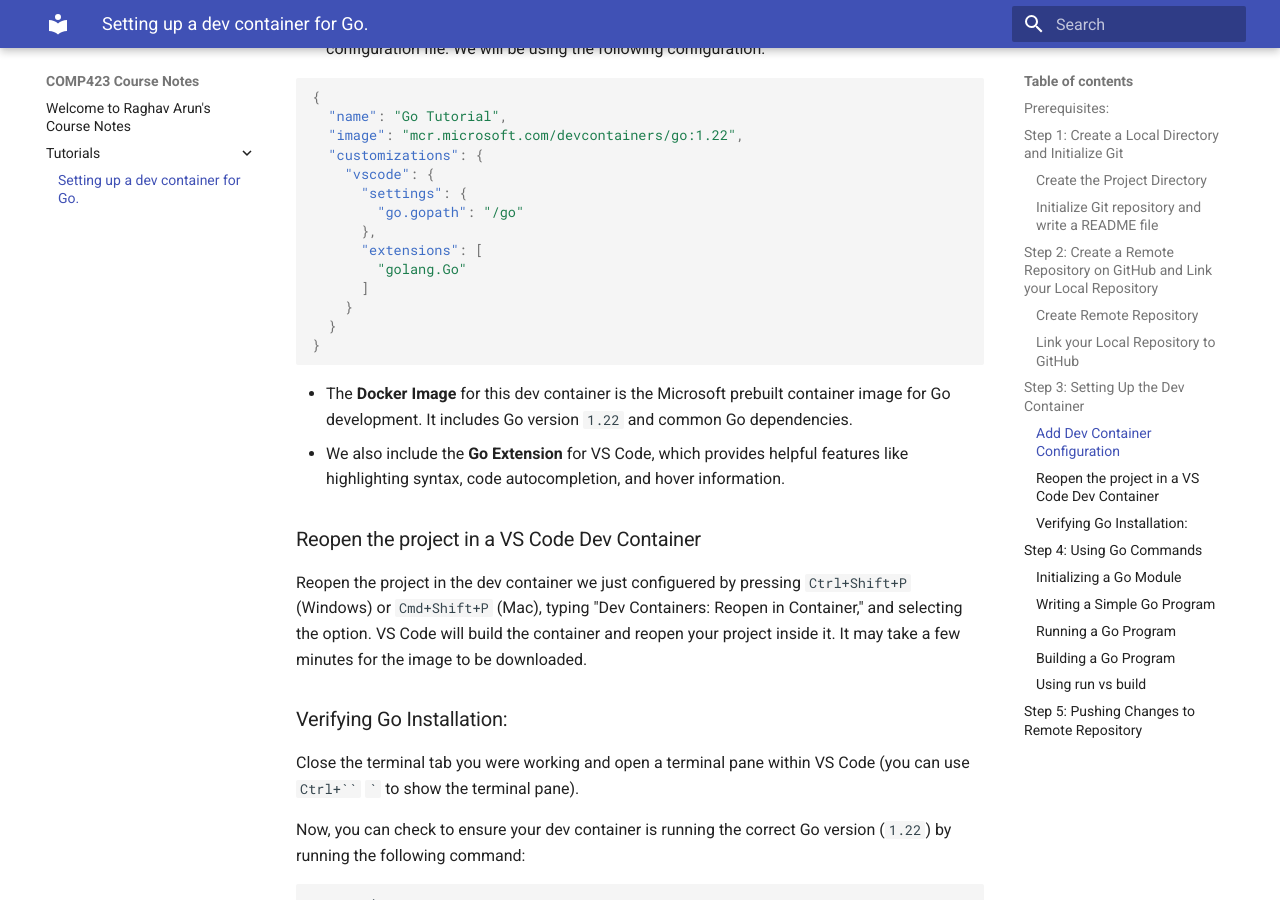
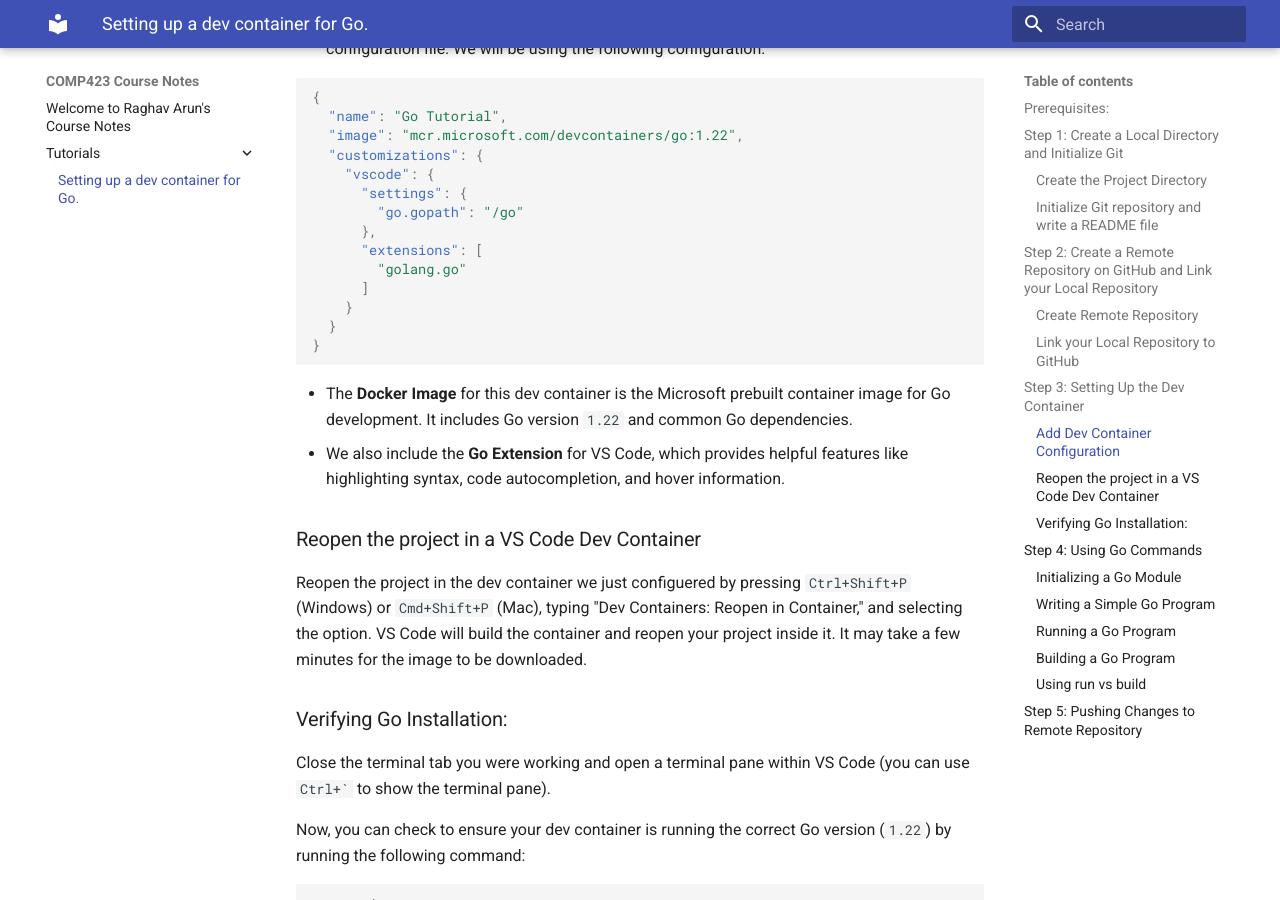
Before and after one commit to RaghavArun/comp423-course-notes, an MkDocs documentation site: the page built from docs/tutorials/go-setup.md, in a window 1280 px wide and 900 px high, scrolled down 2938 px. Built offline with MkDocs 1.6.1 and Material for MkDocs 9.7.7, drawn with Linux system fonts in a browser that asks for light colours.

Commit message:
small edits

````diff
--- a/docs/tutorials/go-setup.md
+++ b/docs/tutorials/go-setup.md
@@ -128,7 +128,7 @@
         "go.gopath": "/go"
       },
       "extensions": [
-        "golang.Go"
+        "golang.go"
       ]
     }
   }
@@ -144,7 +144,7 @@
 
 ###  Verifying Go Installation:
 
-Close the terminal tab you were working and open a terminal pane within VS Code (you can use `Ctrl+`` ` `` ` to show the terminal pane).
+Close the terminal tab you were working and open a terminal pane within VS Code (you can use ```Ctrl+` ``` to show the terminal pane).
 
 Now, you can check to ensure your dev container is running the correct Go version (`1.22`) by running the following command:
 
````
